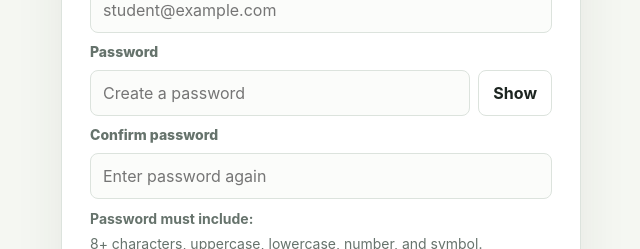
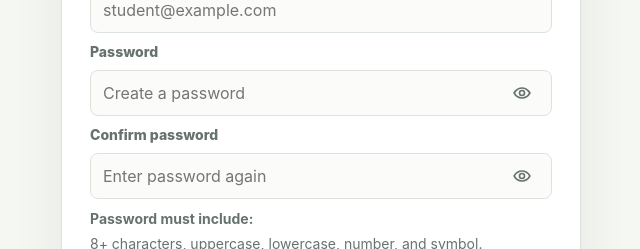
Before and after one commit to bhy103/writing-growth-system, a Next.js app: page /register in a window 1280 px wide. Shown: the part 419-668 px from the top of the page, without its empty margins (319-959 px from the left). Built offline with nearby package versions, Linux system fonts and the light colour scheme.

Commit message:
Use inline password visibility controls

```diff
--- a/app/globals.css
+++ b/app/globals.css
@@ -507,9 +507,39 @@ a {
 }
 
 .password-field {
+  position: relative;
+  display: block;
+}
+
+.password-field input {
+  width: 100%;
+  padding-right: 54px;
+}
+
+.password-visibility-button {
+  position: absolute;
+  top: 50%;
+  right: 12px;
   display: grid;
-  grid-template-columns: minmax(0, 1fr) auto;
-  gap: 8px;
+  width: 36px;
+  height: 36px;
+  place-items: center;
+  transform: translateY(-50%);
+  border: 0;
+  border-radius: 50%;
+  background: transparent;
+  color: var(--muted);
+  cursor: pointer;
+}
+
+.password-visibility-button:hover {
+  background: #edf3eb;
+  color: var(--green);
+}
+
+.password-visibility-button:focus-visible {
+  outline: 2px solid var(--green);
+  outline-offset: 2px;
 }
 
 .password-strength {
--- a/components/portal/RegisterPage.tsx
+++ b/components/portal/RegisterPage.tsx
@@ -12,6 +12,7 @@ export function RegisterPage() {
   const [password, setPassword] = useState("");
   const [confirmPassword, setConfirmPassword] = useState("");
   const [showPassword, setShowPassword] = useState(false);
+  const [showConfirmPassword, setShowConfirmPassword] = useState(false);
   const [message, setMessage] = useState("");
   const [isSubmitting, setIsSubmitting] = useState(false);
   const passwordIssues = getPasswordIssues(password);
@@ -78,21 +79,36 @@ export function RegisterPage() {
               type={showPassword ? "text" : "password"}
               value={password}
             />
-            <button className="secondary-button" onClick={() => setShowPassword((current) => !current)} type="button">
-              {showPassword ? "Hide" : "Show"}
+            <button
+              aria-label={showPassword ? "Hide password" : "Show password"}
+              className="password-visibility-button"
+              onClick={() => setShowPassword((current) => !current)}
+              type="button"
+            >
+              <EyeIcon hidden={showPassword} />
             </button>
           </div>
 
           <label htmlFor="confirm-password">Confirm password</label>
+          <div className="password-field">
             <input
               id="confirm-password"
               minLength={8}
               onChange={(event) => setConfirmPassword(event.target.value)}
               placeholder="Enter password again"
               required
-            type={showPassword ? "text" : "password"}
+              type={showConfirmPassword ? "text" : "password"}
               value={confirmPassword}
             />
+            <button
+              aria-label={showConfirmPassword ? "Hide confirm password" : "Show confirm password"}
+              className="password-visibility-button"
+              onClick={() => setShowConfirmPassword((current) => !current)}
+              type="button"
+            >
+              <EyeIcon hidden={showConfirmPassword} />
+            </button>
+          </div>
 
           <div className={`password-strength ${password && passwordIssues.length === 0 ? "strong" : ""}`}>
             <strong>{passwordIssues.length === 0 && password ? "Strong password" : "Password must include:"}</strong>
@@ -115,3 +131,25 @@ export function RegisterPage() {
     </main>
   );
 }
+
+function EyeIcon({ hidden }: { hidden: boolean }) {
+  return (
+    <svg aria-hidden="true" fill="none" height="20" viewBox="0 0 24 24" width="20">
+      <path
+        d="M2.5 12s3.5-6 9.5-6 9.5 6 9.5 6-3.5 6-9.5 6-9.5-6-9.5-6Z"
+        stroke="currentColor"
+        strokeLinecap="round"
+        strokeLinejoin="round"
+        strokeWidth="2"
+      />
+      <path
+        d="M12 15a3 3 0 1 0 0-6 3 3 0 0 0 0 6Z"
+        stroke="currentColor"
+        strokeLinecap="round"
+        strokeLinejoin="round"
+        strokeWidth="2"
+      />
+      {hidden && <path d="M4 4l16 16" stroke="currentColor" strokeLinecap="round" strokeWidth="2" />}
+    </svg>
+  );
+}
```
Lines whose indentation alone changed are shown as unchanged.
